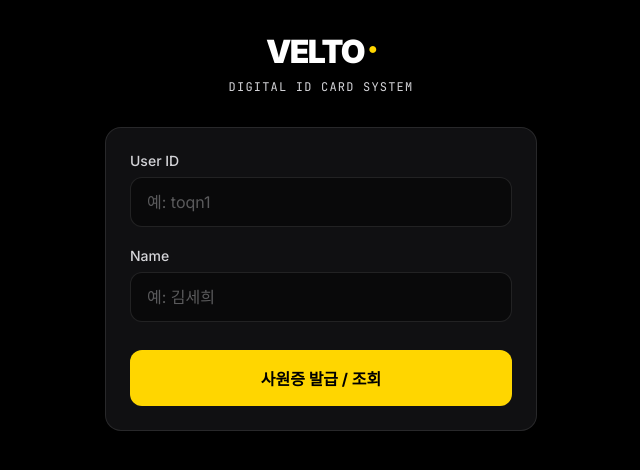
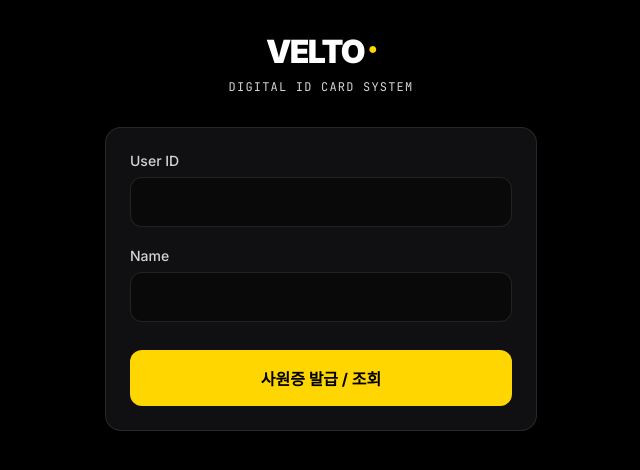
Before and after one commit to sojeong-im/velto-id-system, a React (Vite) app: page / in a window 1280 px wide. Shown: the top 470 px of the page, without its empty margins (319-959 px from the left). Built offline with nearby package versions, Linux system fonts and the light colour scheme.

Commit message:
Remove placeholders from input fields

```diff
--- a/src/App.jsx
+++ b/src/App.jsx
@@ -40,7 +40,6 @@ function App() {
             id="userId"
             className="input-field"
             type="text"
-            placeholder="예: toqn1"
             value={userId}
             onChange={(e) => setUserId(e.target.value)}
           />
@@ -52,7 +51,6 @@ function App() {
             id="name"
             className="input-field"
             type="text"
-            placeholder="예: 김세희"
             value={name}
             onChange={(e) => setName(e.target.value)}
           />
```
